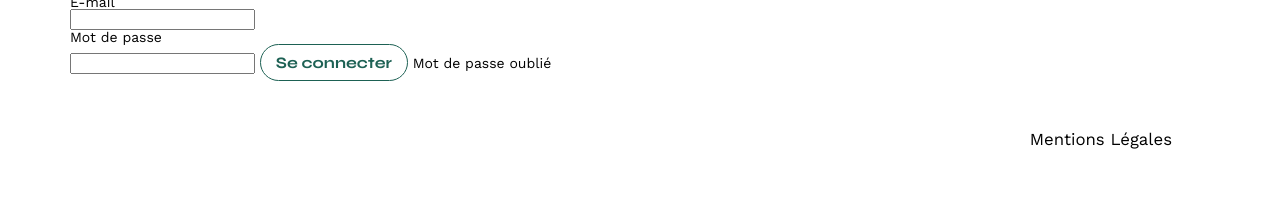
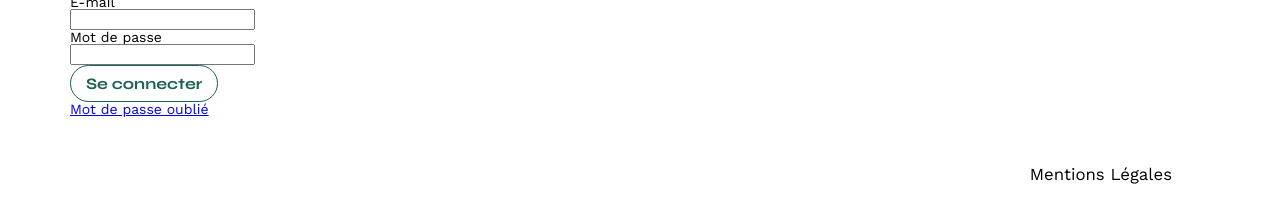
Before and after one commit to Jyrenn/Projet_OC3, a plain HTML site: page FrontEnd/login.html in a window 1280 px wide. Shown: the part 178-400 px from the top of the page. Drawn offline with nearby package versions, Linux system fonts and the light colour scheme.

Commit message:
Visuel page login fini

```diff
--- a/FrontEnd/login.html
+++ b/FrontEnd/login.html
@@ -28,13 +28,23 @@
     </header>
     <main>
       <section id="login">
+        <div class="titre">
           <h2>Log In</h2>
+        </div>
+        <div class="email">
           <p>E-mail</p>
           <input type="email" id="email" />
+        </div>
+        <div class="password">
           <p>Mot de passe</p>
           <input type="password" id="password" />
+        </div>
+        <div class="bouton">
           <button type="button" id="connexion">Se connecter</button>
-        <a>Mot de passe oublié</a>
+        </div>
+        <div class="oubli">
+          <a href="#">Mot de passe oublié</a>
+        </div>
       </section>
     </main>
 
```
Lines whose indentation alone changed are shown as unchanged.
